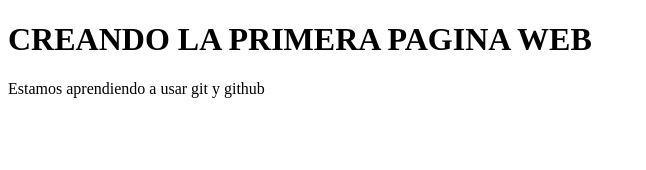
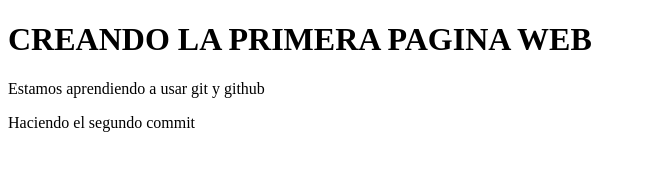
Before and after one commit to ledelaespriella/sesion4Ciclo3, a plain HTML site: page index.html in a window 1280 px wide. Shown: the whole page, without its empty margins (0-646 px from the left). Drawn offline with Linux system fonts and the light colour scheme.

Commit message:
Se crea otro div

```diff
--- a/index.html
+++ b/index.html
@@ -17,8 +17,9 @@
         </p>
     </div>
 
-
-
+    <div>
+        <p>Haciendo el segundo commit</p>
+    </div>
 
 </body>
 </html>
```
